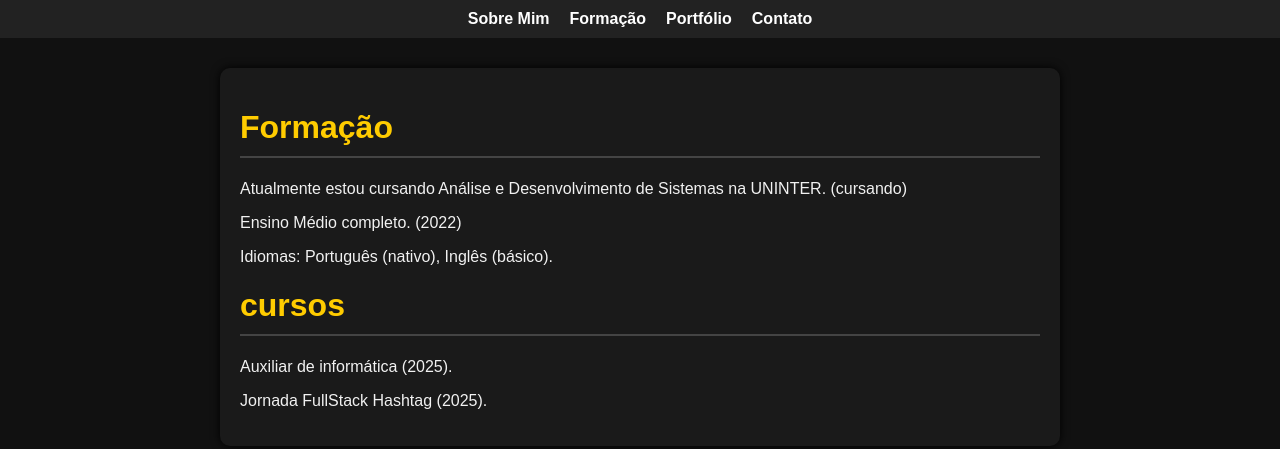
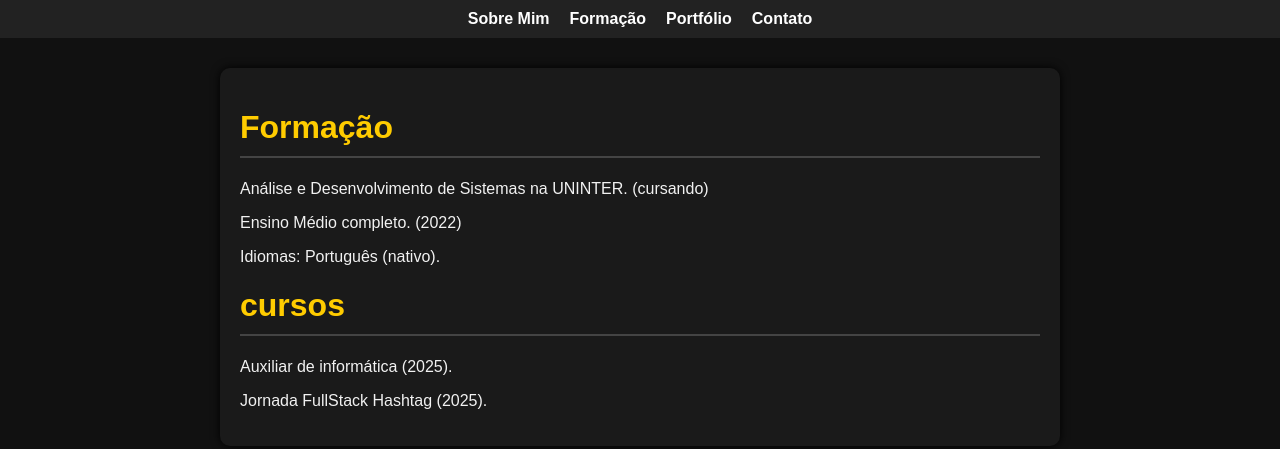
Before and after one commit to VitorAlvsGG/portfolio, a plain HTML site: page formacao.html in a window 1280 px wide. Drawn offline with Linux system fonts and the light colour scheme.

Commit message:
feat:fim

```diff
--- a/formacao.html
+++ b/formacao.html
@@ -19,9 +19,9 @@
 
   <main>
     <h1>Formação</h1>
-    <p>Atualmente estou cursando Análise e Desenvolvimento de Sistemas na UNINTER. (cursando) </p>
+    <p>Análise e Desenvolvimento de Sistemas na UNINTER. (cursando) </p>
     <p>Ensino Médio completo. (2022) </p>
-    <p>Idiomas: Português (nativo), Inglês (básico).</p>
+    <p>Idiomas: Português (nativo).</p>
     <h1> cursos </h1>
     <p> Auxiliar de informática (2025).</p>
     <p> Jornada FullStack Hashtag (2025). </p>
```
Also changed, not shown: index.html (+1 -1 lines).
